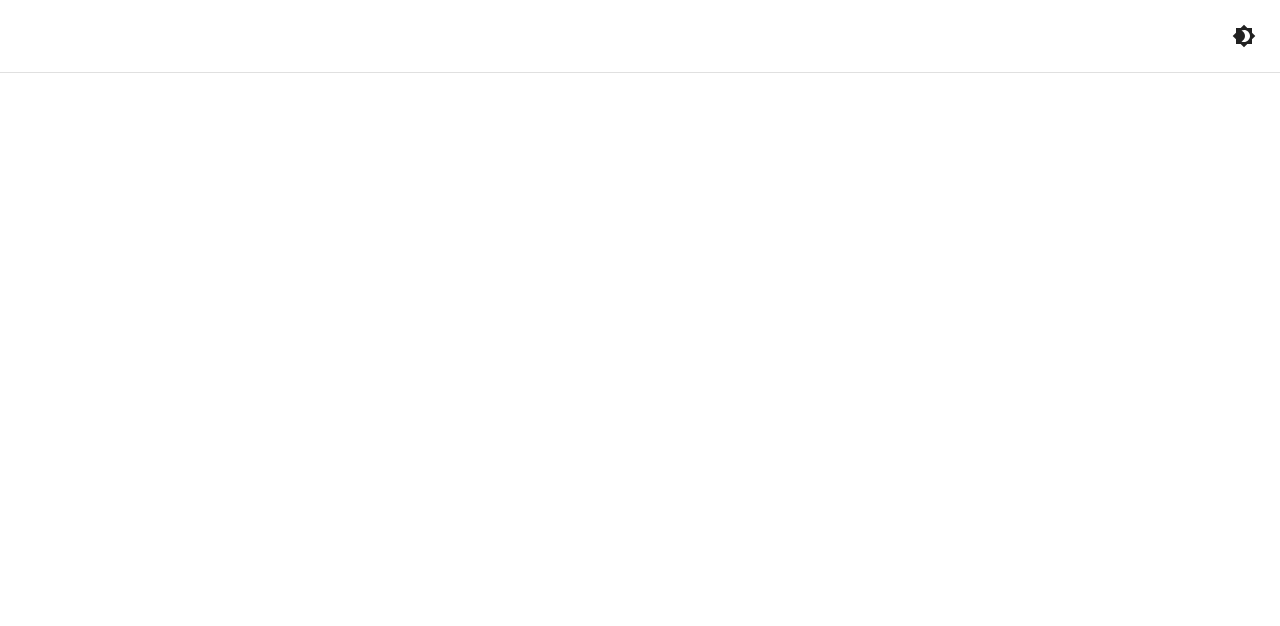
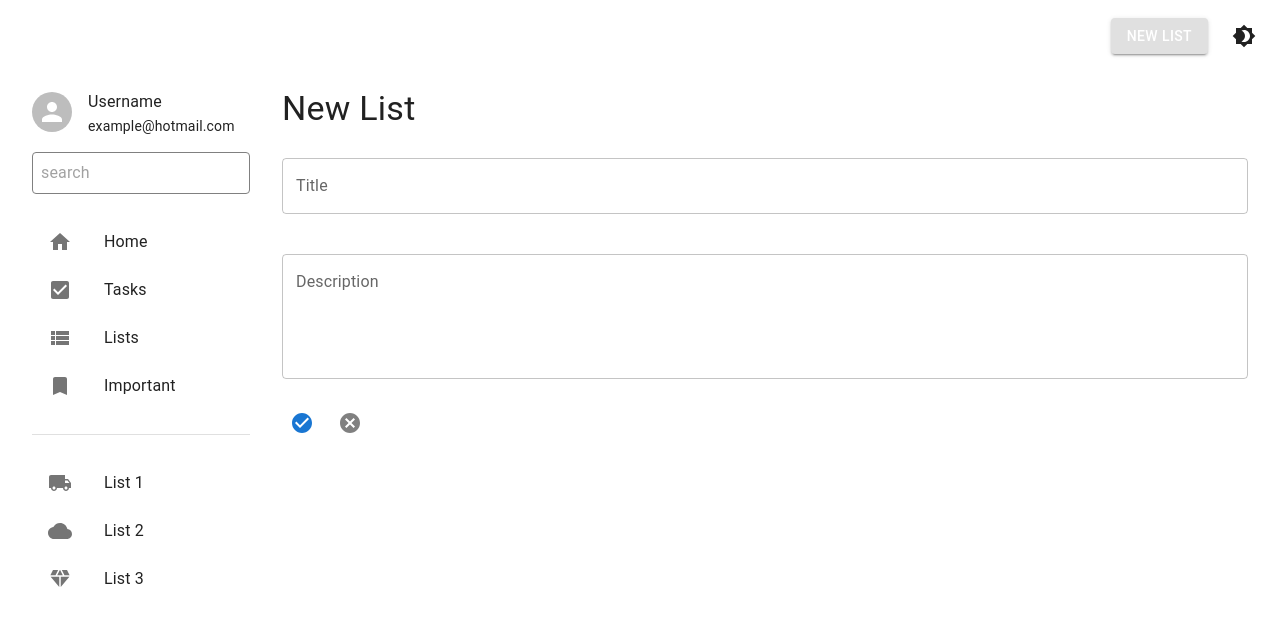
Before and after one commit to up210305/aplicacion_gestion_tareas, a React (Create React App) app in the folder frontend/: page /new-list in a window 1280 px wide. Before the commit this address had no page. Shown: the top 626 px of the page. Built offline with nearby package versions, Linux system fonts and the light colour scheme.

Commit message:
JALANDO 7/19/24 9:28 am

```diff
--- /dev/null
+++ b/frontend/src/components/EditTask/index.js
@@ -0,0 +1,3 @@
+import EditTask from './EditTask';
+
+export default EditTask;
--- a/frontend/src/components/List/List.js
+++ b/frontend/src/components/List/List.js
@@ -1,9 +1,9 @@
+// src/components/List.js
 import React, { useState } from 'react';
-import { Box, IconButton, List, ListItem, ListItemText, Dialog, DialogActions, DialogContent, DialogContentText, DialogTitle, Button, Snackbar, Alert } from '@mui/material';
+import { Box, IconButton, List, ListItem, ListItemText, Dialog, DialogActions, DialogContent, DialogContentText, DialogTitle, Button, Snackbar, Alert, TextField, Typography } from '@mui/material';
 import { Bookmark, Delete, Edit } from '@mui/icons-material';
 import AddTask from '../AddTask';
 
-// Define initial tasks with dueDate included
 const initialTaskList = [
   { id: 1, text: 'Task 1', important: false, createdDate: new Date().toLocaleDateString(), dueDate: '' },
   { id: 2, text: 'Task 2', important: true, createdDate: new Date().toLocaleDateString(), dueDate: '2024-08-01' },
@@ -12,17 +12,16 @@ const initialTaskList = [
   { id: 5, text: 'Task 5', important: false, createdDate: new Date().toLocaleDateString(), dueDate: '' },
 ];
 
-// Function to sort tasks by due date, putting tasks without a due date at the end
 const sortTasksByDueDate = (tasks) => {
   return tasks.slice().sort((a, b) => {
     if (a.dueDate && b.dueDate) {
       return new Date(a.dueDate) - new Date(b.dueDate);
     } else if (a.dueDate) {
-      return -1; // a comes first if it has a due date and b does not
+      return -1;
     } else if (b.dueDate) {
-      return 1; // b comes first if it has a due date and a does not
+      return 1;
     } else {
-      return 0; // both tasks have no due date
+      return 0;
     }
   });
 };
@@ -64,6 +63,8 @@ const TaskList = ({ darkMode }) => {
   const [open, setOpen] = useState(false);
   const [taskToDelete, setTaskToDelete] = useState(null);
   const [snackbarOpen, setSnackbarOpen] = useState(false);
+  const [listTitle, setListTitle] = useState('My Task List');
+  const [listDescription, setListDescription] = useState('This is my list description');
 
   const handleToggleImportant = (task) => {
     task.important = !task.important;
@@ -103,11 +104,32 @@ const TaskList = ({ darkMode }) => {
     setTasks([...tasks, newTask]);
   };
 
-  // Sort tasks by due date before rendering
   const sortedTasks = sortTasksByDueDate(tasks);
 
   return (
     <>
+      <Box sx={{ backgroundColor: darkMode ? '#333' : 'white', color: darkMode ? 'white' : 'inherit', borderRadius: '4px', padding: '10px', marginBottom: '20px' }}>
+        <Typography variant="h5" gutterBottom>
+          <TextField
+            label="List Title"
+            value={listTitle}
+            onChange={(e) => setListTitle(e.target.value)}
+            fullWidth
+            margin="normal"
+            sx={{ backgroundColor: darkMode ? '#444' : 'inherit', borderRadius: '4px' }}
+          />
+        </Typography>
+        <TextField
+          label="Description"
+          value={listDescription}
+          onChange={(e) => setListDescription(e.target.value)}
+          fullWidth
+          multiline
+          rows={2}
+          margin="normal"
+          sx={{ backgroundColor: darkMode ? '#444' : 'inherit', borderRadius: '4px' }}
+        />
+      </Box>
       <List sx={{ backgroundColor: darkMode ? '#333' : 'white', color: darkMode ? 'white' : 'inherit', borderRadius: '4px', padding: '10px' }}>
         {sortedTasks.map((task) => (
           <TaskItem
@@ -120,10 +142,7 @@ const TaskList = ({ darkMode }) => {
           />
         ))}
       </List>
-      <Dialog
-        open={open}
-        onClose={handleClose}
-      >
+      <Dialog open={open} onClose={handleClose}>
         <DialogTitle>{"Confirm Deletion"}</DialogTitle>
         <DialogContent>
           <DialogContentText>
@@ -139,11 +158,7 @@ const TaskList = ({ darkMode }) => {
           </Button>
         </DialogActions>
       </Dialog>
-      <Snackbar
-        open={snackbarOpen}
-        autoHideDuration={3000}
-        onClose={handleSnackbarClose}
-      >
+      <Snackbar open={snackbarOpen} autoHideDuration={3000} onClose={handleSnackbarClose}>
         <Alert onClose={handleSnackbarClose} severity="success" sx={{ width: '100%' }}>
           Added to favorites
         </Alert>
--- a/frontend/src/components/Main/Main.js
+++ b/frontend/src/components/Main/Main.js
@@ -1,14 +1,16 @@
-// src/App.js
+// src/components/Main.js
 import React, { useState, useMemo, useEffect } from 'react';
-import { BrowserRouter as Router, Route, Routes, useLocation } from 'react-router-dom';
+import { BrowserRouter as Router, Route, Routes, useLocation, useNavigate } from 'react-router-dom';
 import { createTheme, ThemeProvider } from '@mui/material/styles';
 import CssBaseline from '@mui/material/CssBaseline';
 import IconButton from '@mui/material/IconButton';
 import Box from '@mui/material/Box';
+import Button from '@mui/material/Button';
 import SignIn from '../SignIn';
 import SignUp from '../SignUp';
 import List from '../List';
 import Aside from '../Aside';
+import NewList from '../NewList';
 import { Brightness4, WbSunny } from '@mui/icons-material';
 
 function Main() {
@@ -32,47 +34,44 @@ function Main() {
     setDarkMode(!darkMode);
   };
 
-  const RenderAside = () => {
   const location = useLocation();
   const showAside = location.pathname === '/list';
-    return showAside && <Aside />;
+  const showNewListButton = location.pathname !== '/' && location.pathname !== '/sign-up';
+
+  const navigate = useNavigate();
+  const handleNewList = () => {
+    navigate('/new-list');
   };
 
   return (
     <ThemeProvider theme={theme}>
       <CssBaseline />
-      <Router>
-        <Box sx={{ display: 'flex', height: '100vh', flexDirection: 'column' }}>
-          <Box
-            sx={{
-              display: 'flex',
-              justifyContent: 'flex-end',
-              p: 2,
-              backgroundColor: 'background.default',
-              color: 'text.primary',
-              borderBottom: '1px solid',
-              borderColor: 'divider',
-              flexShrink: 0,
-            }}
+      <Box sx={{ display: 'flex', height: '100vh' }}>
+        {showAside && <Aside />}
+        <Box sx={{ flex: 1, p: 2 }}>
+          <Box sx={{ display: 'flex', justifyContent: 'flex-end', alignItems: 'center', mb: 2 }}>
+            {showNewListButton && (
+              <Button
+                variant="contained"
+                color="inherit"
+                onClick={handleNewList}
+                sx={{ color: 'white', mr: 2 }} // Cambia el color del texto a blanco
               >
-            <IconButton color="inherit" onClick={toggleDarkMode}>
+                New List
+              </Button>
+            )}
+            <IconButton onClick={toggleDarkMode} color="inherit">
               {darkMode ? <WbSunny /> : <Brightness4 />}
             </IconButton>
           </Box>
-          <Box sx={{ display: 'flex', flex: 1 }}>
-            <RenderAside />
-            <Box sx={{ flex: 1, display: 'flex', flexDirection: 'column' }}>
-              <Box sx={{ flex: 1 }}>
           <Routes>
-                  <Route path="/list" element={<List darkMode={darkMode} toggleDarkMode={toggleDarkMode} />} />
-                  <Route path="/signup" element={<SignUp darkMode={darkMode} toggleDarkMode={toggleDarkMode} />} />
-                  <Route path="/" element={<SignIn darkMode={darkMode} toggleDarkMode={toggleDarkMode} />} />
+            <Route path="/" element={<SignIn darkMode={darkMode} />} />
+            <Route path="/sign-up" element={<SignUp darkMode={darkMode} />} />
+            <Route path="/list" element={<List darkMode={darkMode} />} />
+            <Route path="/new-list" element={<NewList darkMode={darkMode} />} />
           </Routes>
         </Box>
       </Box>
-          </Box>
-        </Box>
-      </Router>
     </ThemeProvider>
   );
 }
--- a/frontend/src/components/Main/index.js
+++ b/frontend/src/components/Main/index.js
@@ -1 +1,3 @@
-export { default } from './Main';
+import Main from './Main';
+
+export default Main;
--- /dev/null
+++ b/frontend/src/components/NewList/NewList.js
@@ -0,0 +1,58 @@
+// src/components/NewList.js
+import React, { useState } from 'react';
+import { Box, TextField, Typography, IconButton } from '@mui/material';
+import { CheckCircle, Cancel } from '@mui/icons-material';
+import Aside from '../Aside';
+
+const NewList = ({ darkMode, onSave, onCancel }) => {
+  const [title, setTitle] = useState('');
+  const [description, setDescription] = useState('');
+
+  const handleSave = () => {
+    console.log('Saving new list:', title, description);
+    if (onSave) onSave(); // Call the onSave callback if provided
+  };
+
+  const handleCancel = () => {
+    if (onCancel) onCancel(); // Call the onCancel callback if provided
+  };
+
+  return (
+    <Box sx={{ display: 'flex', flex: 1 }}>
+      <Aside />
+      <Box sx={{ flex: 1, p: 2 }}>
+        <Typography variant="h4" gutterBottom>
+          New List
+        </Typography>
+        <Box sx={{ display: 'flex', flexDirection: 'column', gap: 2 }}>
+          <TextField
+            label="Title"
+            value={title}
+            onChange={(e) => setTitle(e.target.value)}
+            fullWidth
+            margin="normal"
+          />
+          <TextField
+            label="Description"
+            value={description}
+            onChange={(e) => setDescription(e.target.value)}
+            fullWidth
+            multiline
+            rows={4}
+            margin="normal"
+          />
+        </Box>
+        <Box sx={{ display: 'flex', gap: 1, mt: 2 }}>
+          <IconButton color="primary" onClick={handleSave}>
+            <CheckCircle />
+          </IconButton>
+          <IconButton onClick={handleCancel} sx={{ color: 'grey' }}>
+            <Cancel />
+          </IconButton>
+        </Box>
+      </Box>
+    </Box>
+  );
+};
+
+export default NewList;
--- /dev/null
+++ b/frontend/src/components/NewList/index.js
@@ -0,0 +1,3 @@
+import NewList from './NewList';
+
+export default NewList;
--- a/frontend/src/index.js
+++ b/frontend/src/index.js
@@ -1,12 +1,14 @@
-// frontend/src/index.js
+// src/index.js
 import React from 'react';
 import ReactDOM from 'react-dom';
-import './index.css';
+import { BrowserRouter } from 'react-router-dom';
 import App from './App';
 
 ReactDOM.render(
   <React.StrictMode>
-    <App />
+    <BrowserRouter>
+      <App />
+    </BrowserRouter>
   </React.StrictMode>,
   document.getElementById('root')
 );
```
Also changed, not shown: frontend/src/components/EditTask/EditTask.js (added, +74 -0 lines), frontend/src/components/Aside/Aside.js (line endings or trailing spaces), frontend/src/components/Aside/index.js (line endings or trailing spaces), frontend/src/components/EditTask/EditTask.css (added). Lines whose indentation alone changed are shown as unchanged.
